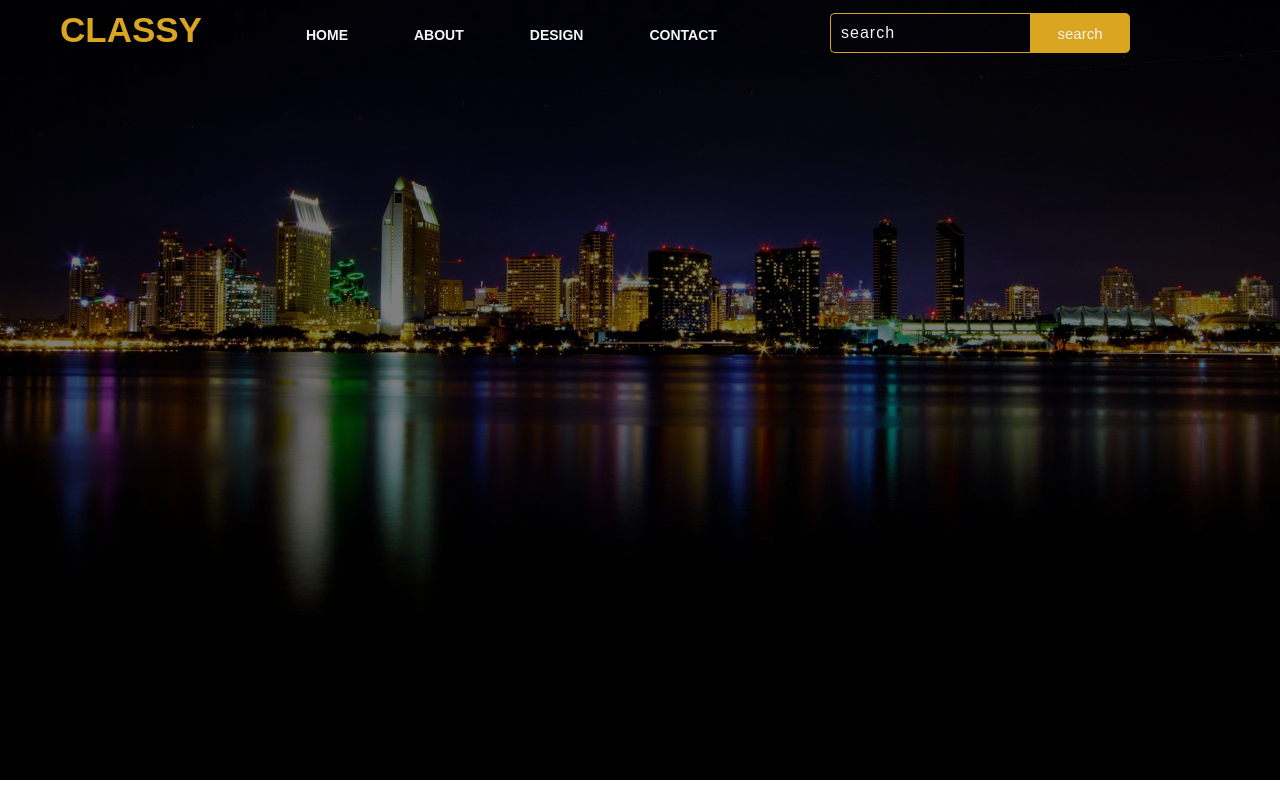
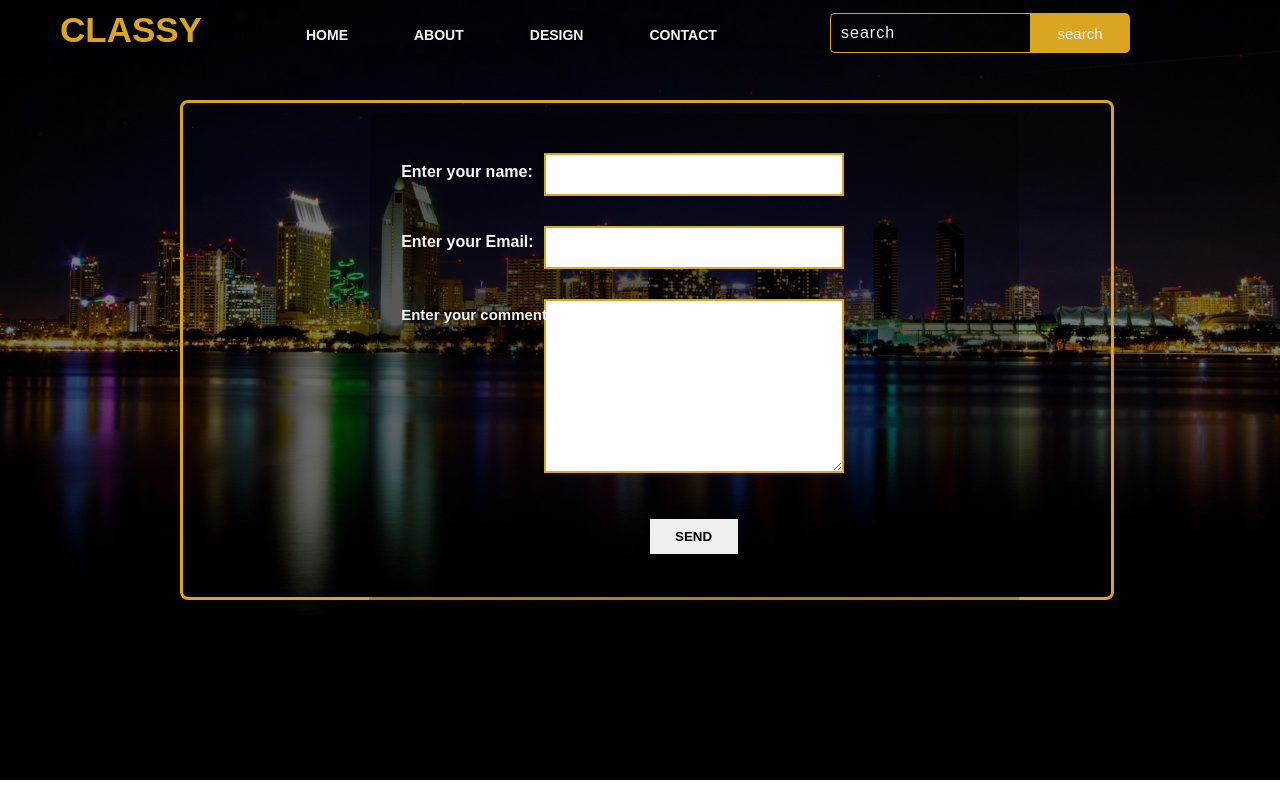
Before and after one commit to BrilliantPhoenix2024/Blog-Website, a Django app: template pages/templates/pages/contact.html in a window 1280 px wide; the page is wider, and only the part inside the window is pictured. Run offline with Django 4.2, Linux system fonts and the light colour scheme; the template is opened without the code that fills it, so the values that code supplies are empty.

Commit message:
contact & about templated completed

```diff
--- a/pages/templates/pages/contact.html
+++ b/pages/templates/pages/contact.html
@@ -5,6 +5,22 @@
 {#<h1>{% block page_h1 %}this is contact page{% endblock page_h1 %}</h1>#}
 
 {% block content %}
-
+    <div class="container" style=" width: 73%;height: 500px;
+    position: absolute;top: 100px;left: 180px;color: whitesmoke;
+    font-size: medium;font-family: Arial;font-weight: bold;
+    border: 3px solid goldenrod;border-radius: 8px">
+        {#        <section id="contact">#}
+        {#            <h1 class="headings">CONTACT</h1>#}
+        <form action="" class="form" method="POST">
+            <label class="name" for="author_name">Enter your name:</label>
+            <input type="text" name="name" class="input">
+            <label class="email" for="email">Enter your Email:</label>
+            <input type="email" name="email" class="input">
+            <label class="comment" for="comment_text">Enter your comment:</label>
+            <textarea name="msg" id="msg" cols="30" rows="10"></textarea>
+            <input type="submit" value="SEND" id="send">
+        </form>
+        {#        </section>#}
+    </div>
 
 {% endblock content %}
--- a/static/css/style.css
+++ b/static/css/style.css
@@ -226,3 +226,112 @@ div>input:focus{
 .social ion-icon:hover{
     color: goldenrod;
 }
+/*#contact{*/
+/*    width: 90%;*/
+/*    height: auto;*/
+/*    display: flex;*/
+/*    flex-direction: column;*/
+/*    background-color: rgb(190, 187, 187);*/
+/*    color: whitesmoke;*/
+/*    padding: 20px;*/
+/*    box-sizing: border-box;*/
+/*}*/
+.form{
+    width: 70%;
+    height: auto;
+    position: absolute;
+    top: -10px;
+    left: 20%;
+    display: flex;
+    flex-direction: column;
+    align-items: center;
+    margin: 20px 0px;
+    box-sizing: border-box;
+   /* background-color: black;*/
+}
+.input{
+    padding: 12px;
+    margin: 15px;
+    width: 50%;
+    border: 2px solid goldenrod;
+    outline: 1px;
+    /*background-color: whitesmoke;*/
+    color: white;
+}
+#msg{
+    width: 50%;
+    padding: 10px;
+    margin: 15px;
+    border: 2px solid goldenrod;
+    outline: 1px;
+    /*background-color: whitesmoke;*/
+}
+#send{
+    padding: 10px;
+    width: 15%;
+    margin: 30px;
+    border: none;
+    outline: none;
+    color: black;
+    font-weight: bold;
+    border: 1px solid black;
+
+}
+#send:hover{
+    box-shadow: 0 0 10px goldenrod;
+}
+.name{
+    position: absolute;
+    top: 50px;
+    left: 5%;
+}
+.email{
+    position: absolute;
+    top: 120px;
+    left: 5%;
+}
+.comment{
+    position: absolute;
+    top: 193px;
+    left: 5%;
+    font-size: 15px;
+}
+.about{
+    width: 1200px;
+    height: auto;
+    margin: auto;
+    color: whitesmoke;
+    position: relative;
+    /*float: left;*/
+}
+.about>.p1{
+    padding-left: 20px;
+    padding-bottom: 25px;
+    font-family: Arial;
+    line-height: 32px;
+    letter-spacing: 1.2px;
+    left: 0;
+    position: absolute;
+    top : -300px;
+    float: left;
+}
+.about>.p2{
+    padding-left: 20px;
+    padding-bottom: 25px;
+    font-family: Arial;
+    line-height: 32px;
+    letter-spacing: 1.2px;
+    left: 700px;
+    position: absolute;
+    top : -300px;
+    float: left;
+}
+.about>h1{
+    font-family: 'Times New Roman';
+    font-size: 35px;
+    padding-left: 20px;
+    letter-spacing: 2px;
+    left: 375px;
+    position: absolute;
+    top : -370px;
+}
```
Also changed, not shown: pages/templates/pages/about.html (+13 -0 lines).
